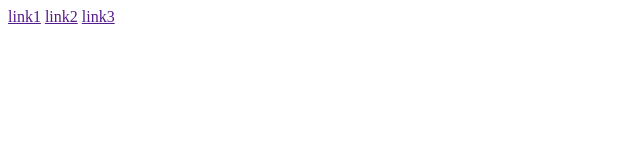
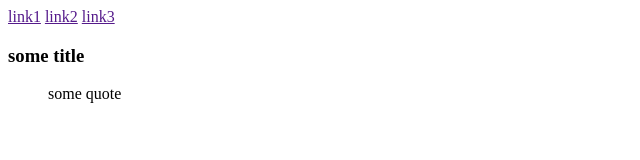
Before and after one commit to Vitalii-Fed/lesson10, a plain HTML site: page index.html in a window 1280 px wide. Shown: the whole page, without its empty margins (0-640 px from the left). Drawn offline with Linux system fonts and the light colour scheme.

Commit message:
add in footer h3,blockquote

```diff
--- a/index.html
+++ b/index.html
@@ -14,5 +14,13 @@
             <a href="">link3</a>
         </nav>
     </head>
+    <footer>
+        <h3>
+            some title
+        </h3>
+        <blockquote>
+            some quote
+        </blockquote>
+    </footer>
 </body>
 </html>
```
